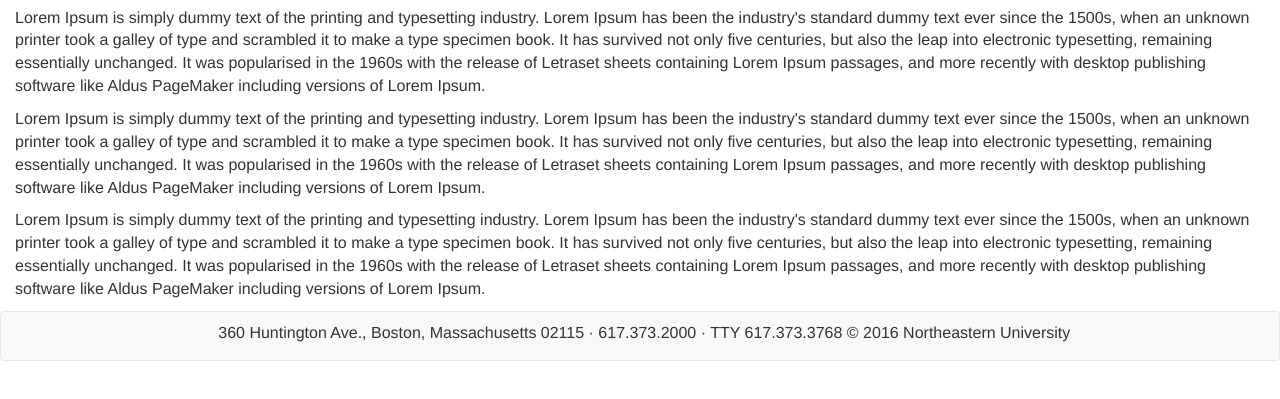
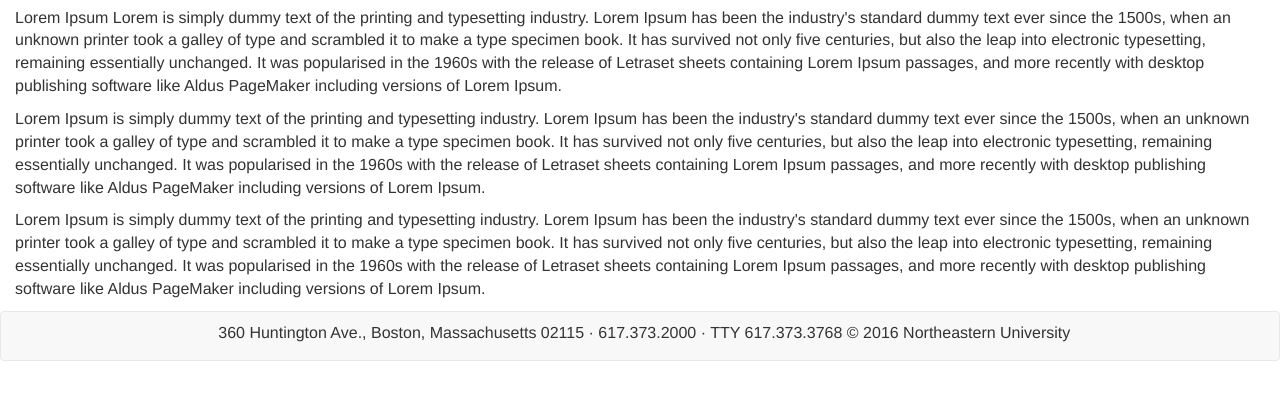
Before and after one commit to parthahluwalia/CCIS_SPACE, a website: page public/index.html at #/home in a window 1280 px wide. Shown: the part 123-522 px from the top of the page. Drawn offline with nearby package versions, Linux system fonts and the light colour scheme; some packages are replaced by stand-ins of ours.

```diff
--- a/public/views/home/home.view.html
+++ b/public/views/home/home.view.html
@@ -2,7 +2,7 @@
     <h1>Home View : Landing Page</h1>
 
     <p>
-        Lorem Ipsum is simply dummy text of the printing and typesetting industry. Lorem Ipsum has been the industry's standard dummy text ever since the 1500s, when an unknown printer took a galley of type and scrambled it to make a type specimen book. It has survived not only five centuries, but also the leap into electronic typesetting, remaining essentially unchanged. It was popularised in the 1960s with the release of Letraset sheets containing Lorem Ipsum passages, and more recently with desktop publishing software like Aldus PageMaker including versions of Lorem Ipsum.
+        Lorem Ipsum Lorem is simply dummy text of the printing and typesetting industry. Lorem Ipsum has been the industry's standard dummy text ever since the 1500s, when an unknown printer took a galley of type and scrambled it to make a type specimen book. It has survived not only five centuries, but also the leap into electronic typesetting, remaining essentially unchanged. It was popularised in the 1960s with the release of Letraset sheets containing Lorem Ipsum passages, and more recently with desktop publishing software like Aldus PageMaker including versions of Lorem Ipsum.
     </p>
 
     <p>
```
